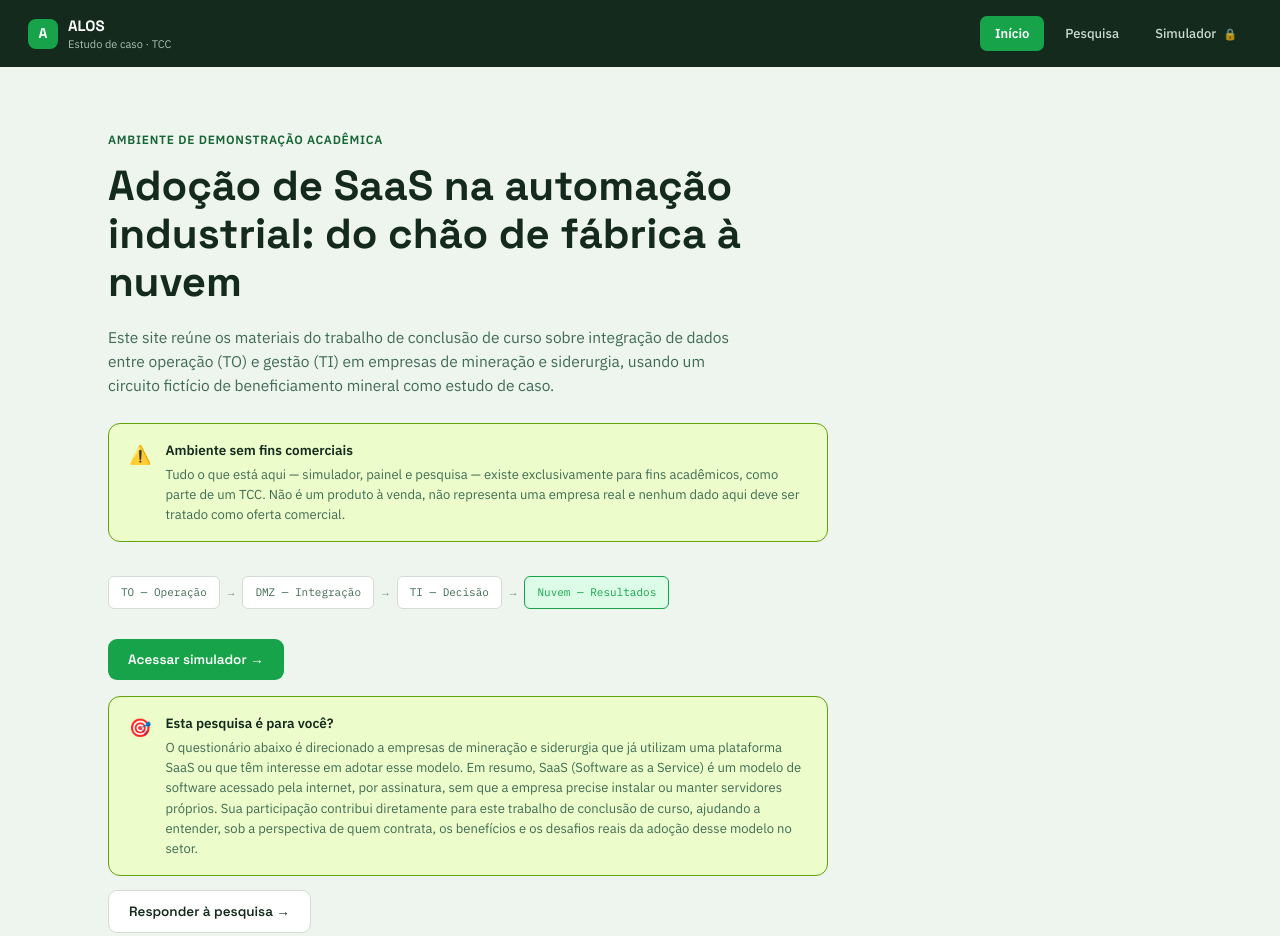
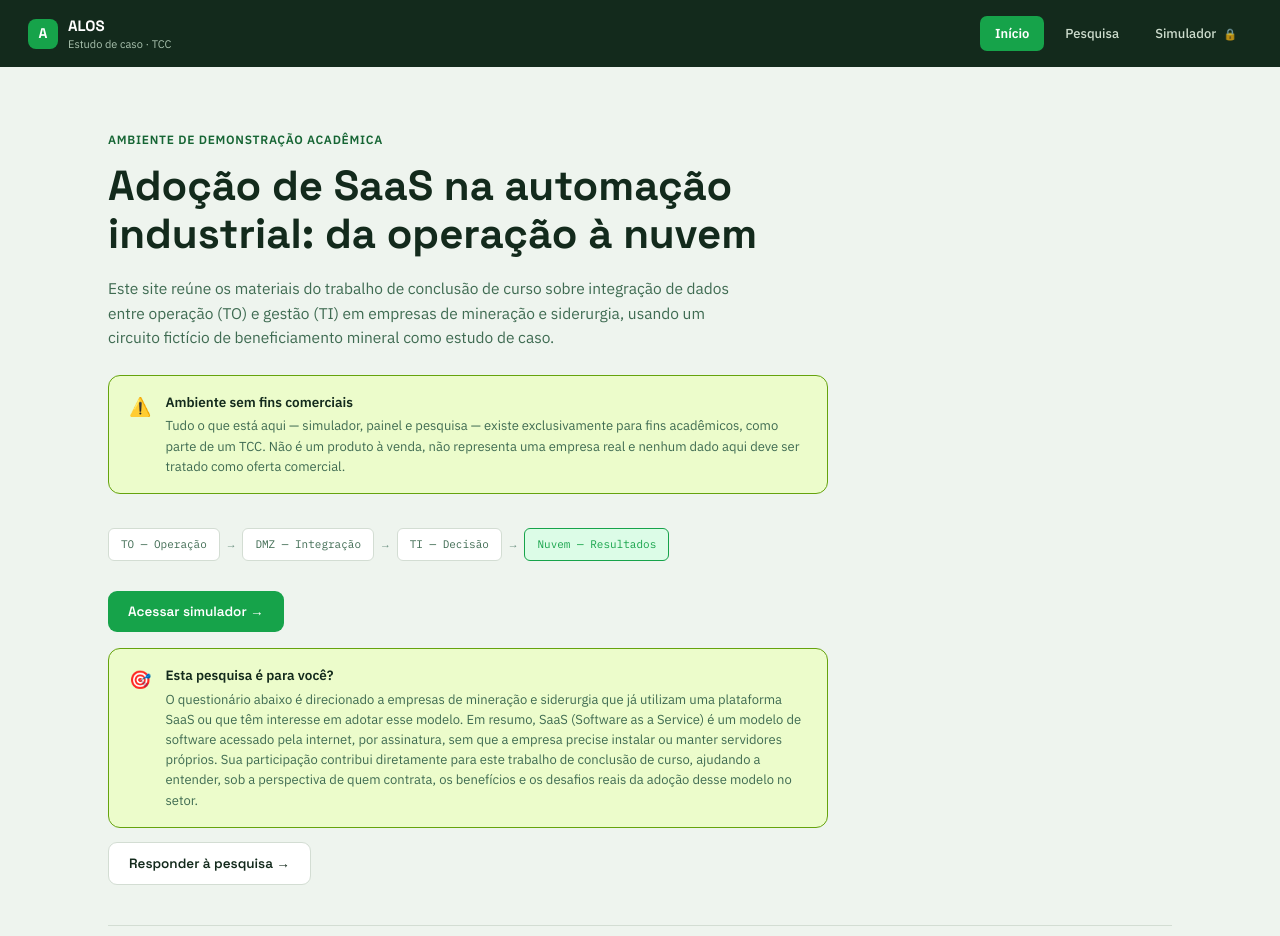
Before and after one commit to Aoliveira469/-aurea-tcc-demo, a plain HTML site: page index.html in a window 1280 px wide. Shown: the top 936 px of the page. Drawn offline with Linux system fonts and the light colour scheme.

Commit message:
Add files via upload

```diff
--- a/index.html
+++ b/index.html
@@ -175,7 +175,7 @@
     <div class="wrap">
       <div class="hero">
         <div class="eyebrow">Ambiente de demonstração acadêmica</div>
-        <h1>Adoção de SaaS na automação industrial: do chão de fábrica à nuvem</h1>
+        <h1>Adoção de SaaS na automação industrial: da operação à nuvem</h1>
         <p class="lede">Este site reúne os materiais do trabalho de conclusão de curso sobre integração de dados entre operação (TO) e gestão (TI) em empresas de mineração e siderurgia, usando um circuito fictício de beneficiamento mineral como estudo de caso.</p>
 
         <div class="notice">
```
